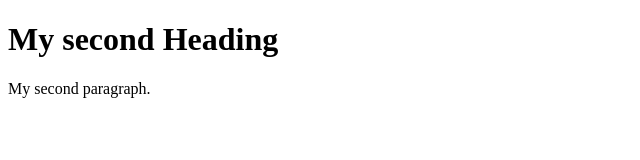
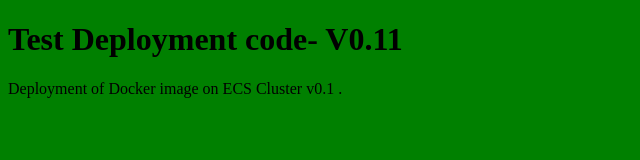
Before and after one commit to duggu-reddy/awsecr-duggu, a plain HTML site: page index.html in a window 1280 px wide. Shown: the whole page, without its empty margins (0-640 px from the left). Drawn offline with Linux system fonts and the light colour scheme.

Commit message:
Environment Variable

```diff
--- a/configuration.json
+++ b/configuration.json
@@ -4,6 +4,8 @@
      "DesiredCount": "2",
      "Role": "ecsTaskExecutionRole",
      "TargetGroupArn": "arn:aws:elasticloadbalancing:us-west-2:802878444238:loadbalancer/app/ext-poc-container-alb/ad08ee3b17e9db16",
-     "Image": "node"
+     "Image": {
+        "Fn::GetParam": ["BuildArtifact", "build.json", "image"]
+              }
     }
 }
--- a/index.html
+++ b/index.html
@@ -1,10 +1,10 @@
 <!DOCTYPE html>
 <html>
-<body>
+<body bgcolor='green'>
 
-<h1>My second Heading</h1>
+<h1>Test Deployment code- V0.11 </h1>
 
-<p>My second paragraph.</p>
+<p>Deployment of Docker image on ECS Cluster v0.1 .</p>
 
 </body>
 </html>
```
Also changed, not shown: 1 other file.
